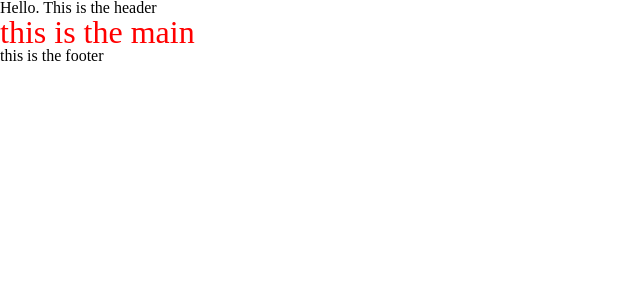
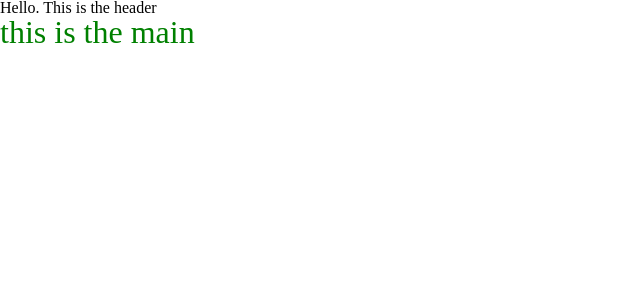
Before and after one commit to DinDenz/school-land, a React (Create React App) app: page / in a window 1280 px wide. Shown: the top 300 px of the page, without its empty margins (0-640 px from the left). Built offline with nearby package versions, Linux system fonts and the light colour scheme.

Commit message:
site skeleton

```diff
--- a/src/App.jsx
+++ b/src/App.jsx
@@ -1,16 +1,14 @@
 import React from "react";
 import Main from './../src/components/Main/Main';
+import Footer from "./components/Footer/Footer";
+import TopSectionHeader from "./components/Header/TopSectionHeader";
 
 function App() {
   return (
-    <div className="App-wrapper">
-      <header className="header">
-        Hello. This is the header
-      </header>
+    <div className="app-wrapper">
+      <TopSectionHeader />
       <Main />
-      <footer className='footer'>
-        this is the footer
-      </footer>
+      <Footer/>
     </div>
   );
 }
--- /dev/null
+++ b/src/components/Footer/Footer.jsx
@@ -0,0 +1,11 @@
+import React from 'react'
+
+export default function Footer() {
+    return (
+        <footer className='footer'>
+            <div className="container">
+
+            </div>
+        </footer>
+    )
+}
--- /dev/null
+++ b/src/components/Header/Header.jsx
@@ -0,0 +1,9 @@
+import React from 'react';
+
+export default function Header() {
+    return (
+        <header className="header">
+            Hello. This is the header
+        </header>
+    )
+}
--- /dev/null
+++ b/src/components/Header/TopSectionHeader.jsx
@@ -0,0 +1,13 @@
+import React from 'react';
+import Header from './Header';
+
+export default function TopSectionHeader() {
+  return (
+    <section className='top-section'>
+      <Header />
+      <div className="container">
+
+      </div>
+    </section>
+  )
+}
--- a/src/components/Main/main.css
+++ b/src/components/Main/main.css
@@ -1,4 +1,5 @@
 .main {
     font-size: 2rem;
-    color:red;
+    color: green;
+    flex: 1 1 auto;
 }
--- a/src/index.css
+++ b/src/index.css
@@ -44,3 +44,30 @@ h1,h2,h3,h4,h5,h6{font-size:inherit;font-weight: 400;}
 	user-select: none; */
   }
   /*--------------------------------------------------------------*/
+  .app-wrapper {
+	display: flex;
+    flex-direction: column;
+    min-height: 100vh;
+	overflow: hidden;
+}
+
+.container {
+	width: 100%;
+	margin:0 auto;
+	padding: 0 15px;
+}
+@media screen and (min-width: 1200px) {
+	.container {
+    max-width: 1170px;
+}
+}
+@media screen and (min-width: 992px) {
+	.container {
+    max-width: 970px;
+}
+}
+@media screen and (min-width: 768px) {
+	.container {
+    max-width: 750px;
+}
+}
```
